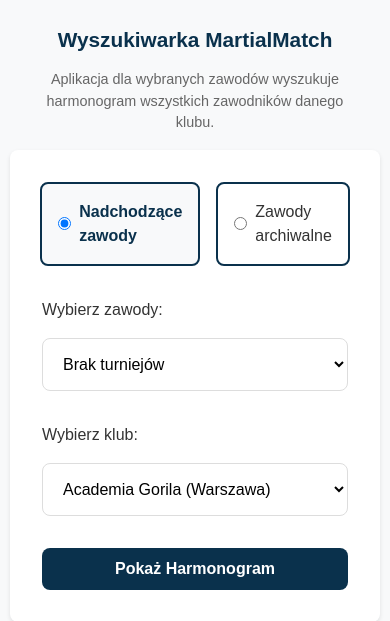
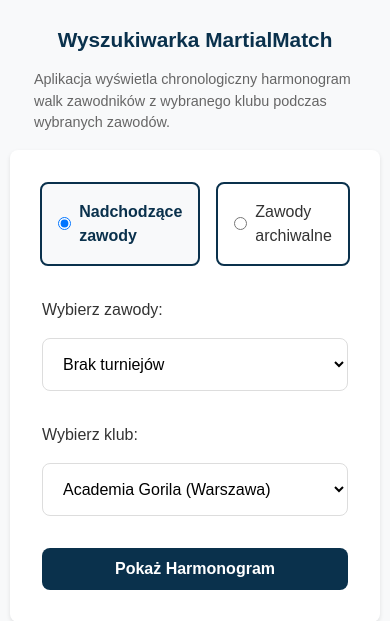
Before and after one commit to gregg127/martialmatch-scraper, a FastAPI app: page / in a window 390 px wide. Shown: the top 621 px of the page. Run offline with FastAPI, Linux system fonts and the light colour scheme; data that the repository does not hold is empty.

Commit message:
Update app description

```diff
--- a/app/static/css/style.css
+++ b/app/static/css/style.css
@@ -302,7 +302,7 @@ button {
     }
 
     .app-description {
-        text-align: center;
+        text-align: left;
         margin: var(--space);
         font-size: var(--font-small);
         padding: 0 calc(0.5 * var(--space));
--- a/app/templates/index.html
+++ b/app/templates/index.html
@@ -10,7 +10,7 @@
     <div class="container">
         <h1>Wyszukiwarka MartialMatch</h1>
         <p class="app-description">
-            Aplikacja dla wybranych zawodów wyszukuje harmonogram wszystkich zawodników danego klubu.
+            Aplikacja wyświetla chronologiczny harmonogram walk zawodników z wybranego klubu podczas wybranych zawodów.
         </p>
 
         <form id="tournamentForm">
```
